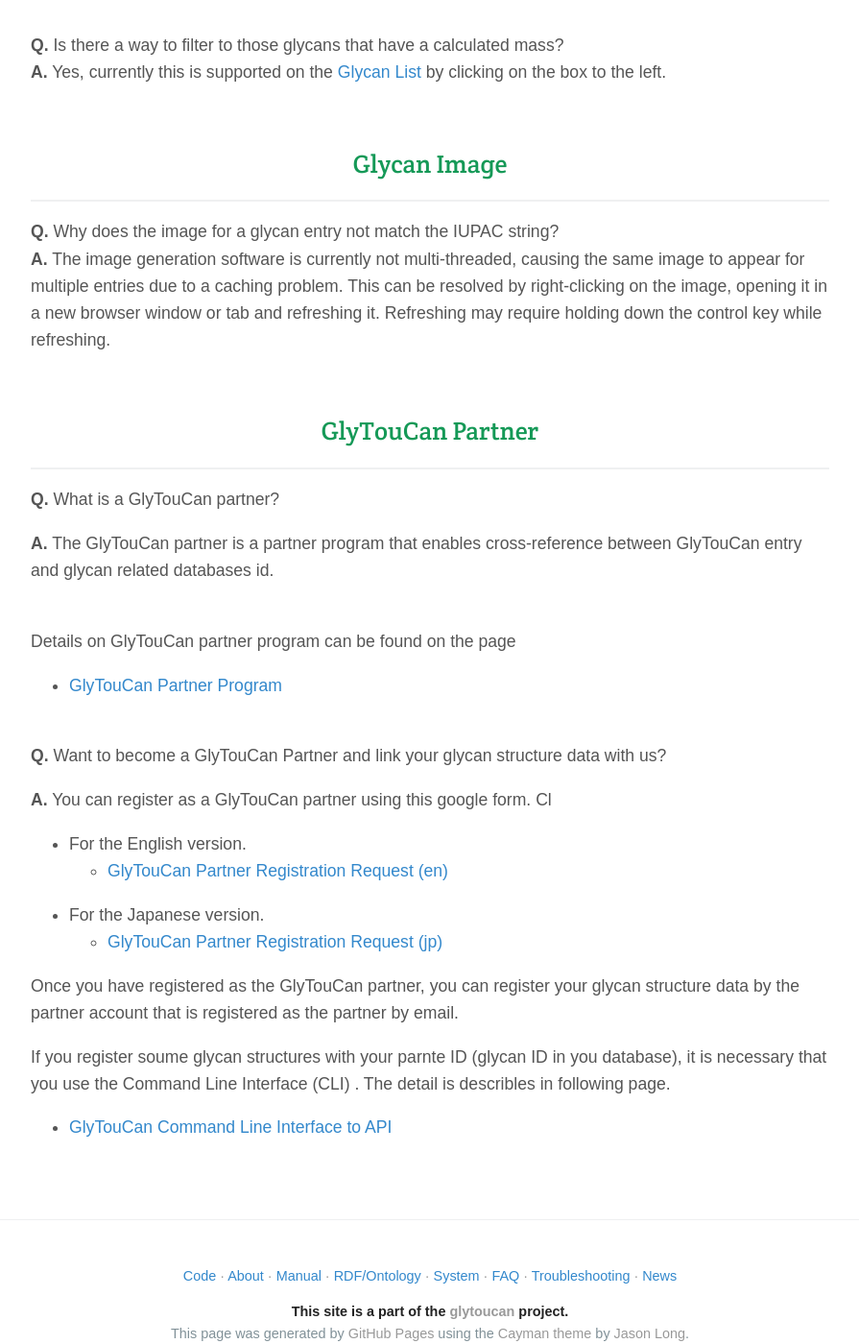
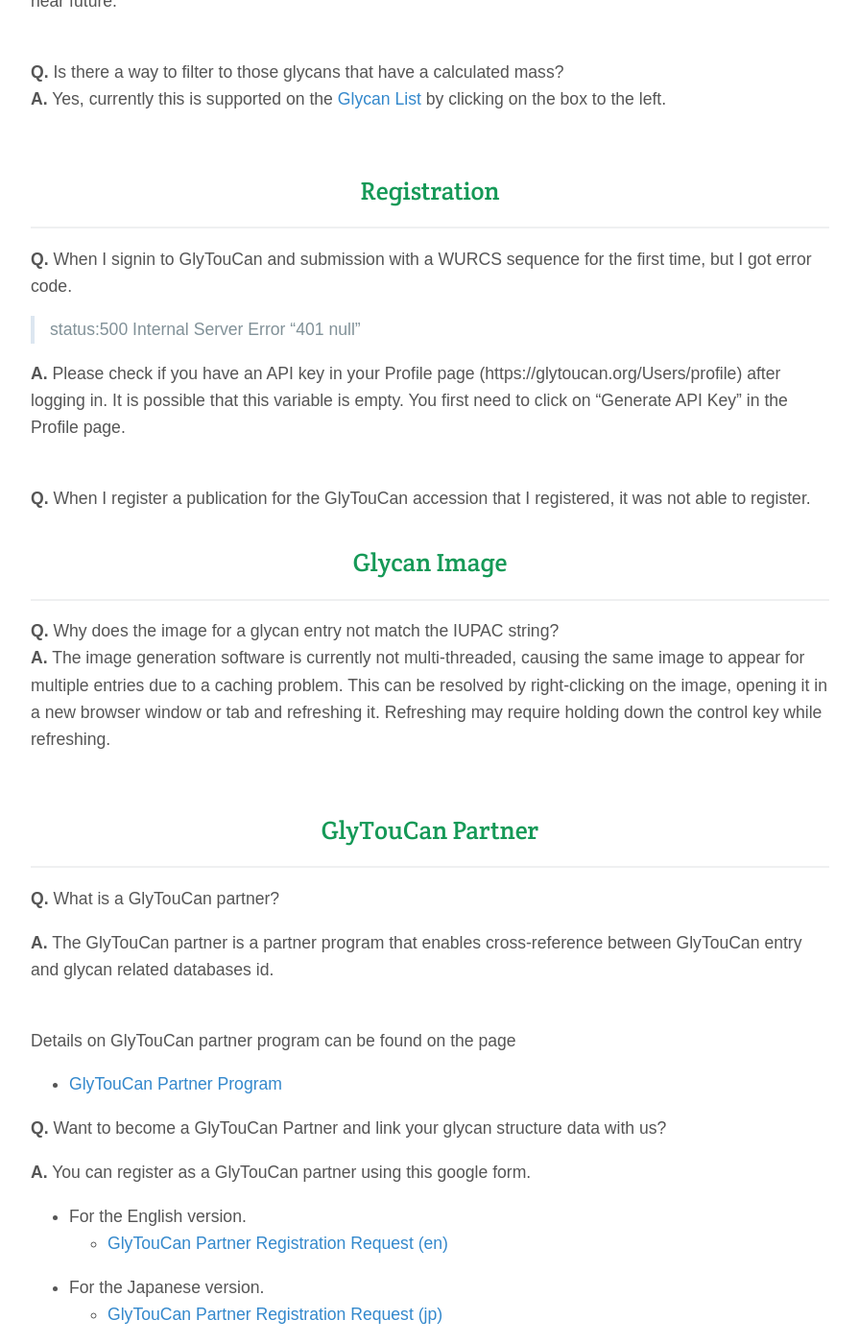
Before and after one commit to glytoucan/glytoucan, a Jekyll site: the page built from FAQ/index.md, in a window 1280 px wide and 1400 px high, scrolled down 2787 px. Shown: the whole window at 96% size, without its empty margins (192-1087 px from the left). Built offline with Jekyll 4.4.1, drawn with Linux system fonts in a browser that asks for light colours; nearby versions of some CDN libraries; some of the changed text lies outside the part shown.

Commit message:
merge troubleshooting to FAQ

```diff
--- a/FAQ/index.md
+++ b/FAQ/index.md
@@ -8,6 +8,7 @@
 <!-- TOC depthFrom:1 depthTo:6 withLinks:1 updateOnSave:1 orderedList:0 -->
 - [GlyTouCan Tips](#glytoucan-tips)
 - [GlyTouCan Site](#glytoucan-site)
+- [Registration](#registration)
 - [Glycan Image](#glycan-image)
 - [GlyTouCan Partner](#glytoucan-partner)
 <!-- /TOC -->
@@ -87,6 +88,21 @@
 **A.** Yes, currently this is supported on the [Glycan List](https://glytoucan.org/Structures) by clicking on the box to the left.<br><br>
 
 
+## Registration
+
+---------------
+
+**Q.** When I signin to GlyTouCan and submission with a WURCS sequence for the first time, but I got error code.<br>
+
+> status:500 Internal Server Error "401 null"
+
+**A.** Please check if you have an API key in your Profile page (https://glytoucan.org/Users/profile)
+after logging in.  It is possible that this variable is empty.  You first need to click on “Generate API Key” in the Profile page. <br><br>
+
+
+**Q.** When I register a publication for the GlyTouCan accession that I registered, it was not able to register.
+
+
 ## Glycan Image
 
 ---------------
@@ -97,29 +113,26 @@
 ## GlyTouCan Partner
 
 ---------------
-**Q.** What is a GlyTouCan partner?
-<br>
+**Q.** What is a GlyTouCan partner? <br>
 
-**A.** The GlyTouCan partner is a partner program that enables cross-reference between GlyTouCan entry and glycan related databases id.
-<br><br>
+**A.** The GlyTouCan partner is a partner program that enables cross-reference between GlyTouCan entry and glycan related databases id. <br><br>
 
 Details on GlyTouCan partner program can be found on the page
 * [GlyTouCan Partner Program](http://code.glytoucan.org/partner/)
-<br><br>
 
-**Q.** Want to become a GlyTouCan Partner and link your glycan structure data with us?
-<br>
 
-**A.** You can register as a GlyTouCan partner using this google form. Cl
+**Q.** Want to become a GlyTouCan Partner and link your glycan structure data with us? <br>
+
+**A.** You can register as a GlyTouCan partner using this google form.
+
 - For the English version.
   - [GlyTouCan Partner Registration Request (en)](http://code.glytoucan.org/partner/registration/)
 - For the Japanese version.
   - [GlyTouCan Partner Registration Request (jp)](http://code.glytoucan.org/partner/registration_ja/)
-<br>
 
 
  Once you have registered as the GlyTouCan partner, you can register your glycan structure data by the partner account that is registered as the partner by email.
-<br>
+
 
 If you register soume glycan structures with your parnte ID (glycan ID in you database),  it is necessary that you use the Command Line Interface (CLI) . The detail is describles in following page.
 * [GlyTouCan Command Line Interface to API](http://code.glytoucan.org/system/cli/)
--- a/_includes/menu.html
+++ b/_includes/menu.html
@@ -9,7 +9,6 @@
             <li class="menu-item"><a href="{{ site.url }}/rdf-ontology">RDF/Ontology</a></li>
             <li class="menu-item"><a href="{{ site.url }}/system">System</a></li>
             <li class="menu-item"><a href="{{ site.url }}/FAQ">FAQ</a></li>
-            <li class="menu-item"><a href="{{ site.url }}/troubleshooting">Troubleshooting</a></li>
             <li class="menu-item"><a href="{{ site.url }}/news">News</a></li>
           </ul>
         </div>
```
Also changed, not shown: troubleshooting/index.md (deleted, +0 -24 lines).
